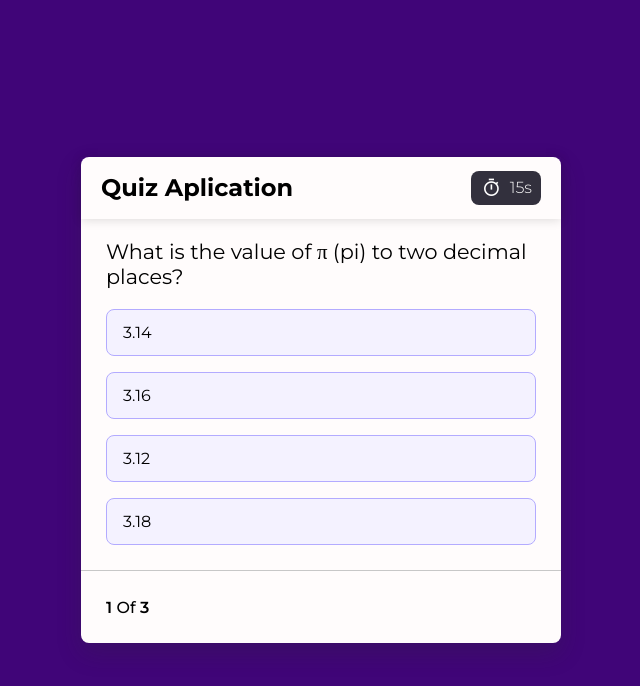
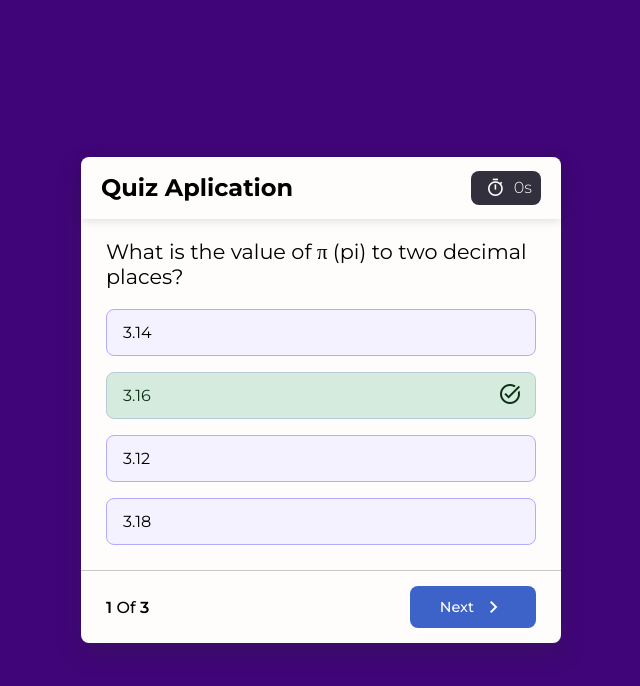
Before and after one commit to codewithandres/quiz-app-js, a website built with Vite: page index.html in a window 1280 px wide. Shown: the whole page, without its empty margins (319-959 px from the left). Built offline with nearby package versions, Linux system fonts and the light colour scheme; a web font is replaced by a local one.

Commit message:
se le agrego la funcionalidad de temporizador para las preguntas

```diff
--- a/index.html
+++ b/index.html
@@ -45,7 +45,7 @@
                     <h2 class="quiz-title">Quiz Aplication</h2>
 
                     <div class="quiz-timer">
-                        <p class="timer-duration">15s</p>
+                        <p class="timer-duration"></p>
                         <span class="material-symbols-outlined"> timer </span>
                     </div>
                 </header>
--- a/src/app/app.ts
+++ b/src/app/app.ts
@@ -1,3 +1,4 @@
+import { time } from 'console';
 import { AnswerHandlingPros, Category, Question } from '../interface';
 import { questions } from '../models/questions';
 
@@ -16,12 +17,46 @@ document.addEventListener('DOMContentLoaded', () => {
         questionStatus: document.querySelector(
             '.question-status'
         ) as HTMLParagraphElement,
+        timerDisplay: document.querySelector(
+            '.timer-duration'
+        ) as HTMLParagraphElement,
+    };
+    const QUIZ_TIME_LIMIT: number = 5,
+        questionIndexHistory: number[] = [];
+
+    let QUIZ_CATEGORY: string = 'mathematics',
+        currentQuestion: Question | Category | null,
+        numberOfQuestions: number = 3,
+        currentTime = QUIZ_TIME_LIMIT,
+        timer: NodeJS.Timeout;
+
+    // clear and reset the timer
+    const resetTimer = () => {
+        clearInterval(timer);
+        currentTime = QUIZ_TIME_LIMIT;
     };
 
-    let QUIZ_CATEGORY: string = 'mathematics';
-    let currentQuestion: Question | Category | null;
-    let numberOfQuestions: number = 3;
-    const questionIndexHistory: number[] = [];
+    // Initialize and start the timer for the current question
+    const starTime = () => {
+        timer = setInterval(() => {
+            currentTime--;
+
+            $domElement.timerDisplay.textContent = ` ${currentTime}s `;
+
+            if (currentTime <= 0) {
+                clearInterval(timer);
+
+                const { correctAnswer } = getRandomQuestion();
+
+                highligthCorrectAnswer(correctAnswer);
+
+                $domElement.nextQuestionButton.style.visibility = 'visible';
+                $domElement.answerOptions
+                    .querySelectorAll<HTMLLIElement>('.answer-option')
+                    .forEach(Option => (Option.style.pointerEvents = ' none '));
+            }
+        }, 1000);
+    };
 
     // Obtener una pregunta aleatoria basada en la categoría seleccionada
     const getRandomQuestion = (): Question => {
@@ -43,7 +78,7 @@ document.addEventListener('DOMContentLoaded', () => {
             (_, index) => !questionIndexHistory.includes(index)
         );
 
-        const randomQuestion = categoryQuestions.at(
+        const randomQuestion = availableQuestions.at(
             Math.floor(Math.random() * categoryQuestions.length)
         )!;
 
@@ -72,6 +107,8 @@ document.addEventListener('DOMContentLoaded', () => {
         answerIndex,
         correctAnswer,
     }: AnswerHandlingPros) => {
+        clearInterval(timer);
+
         const isCorrect = correctAnswer === answerIndex;
         $li.classList.add(isCorrect ? 'correct' : 'incorrect');
 
@@ -101,6 +138,9 @@ document.addEventListener('DOMContentLoaded', () => {
 
         if (!currentQuestion) return;
 
+        resetTimer();
+        starTime();
+
         // Actualizar la interfaz de usuario
         $domElement.quizText.textContent = currentQuestion.question;
         $domElement.answerOptions.innerHTML = '';
```
